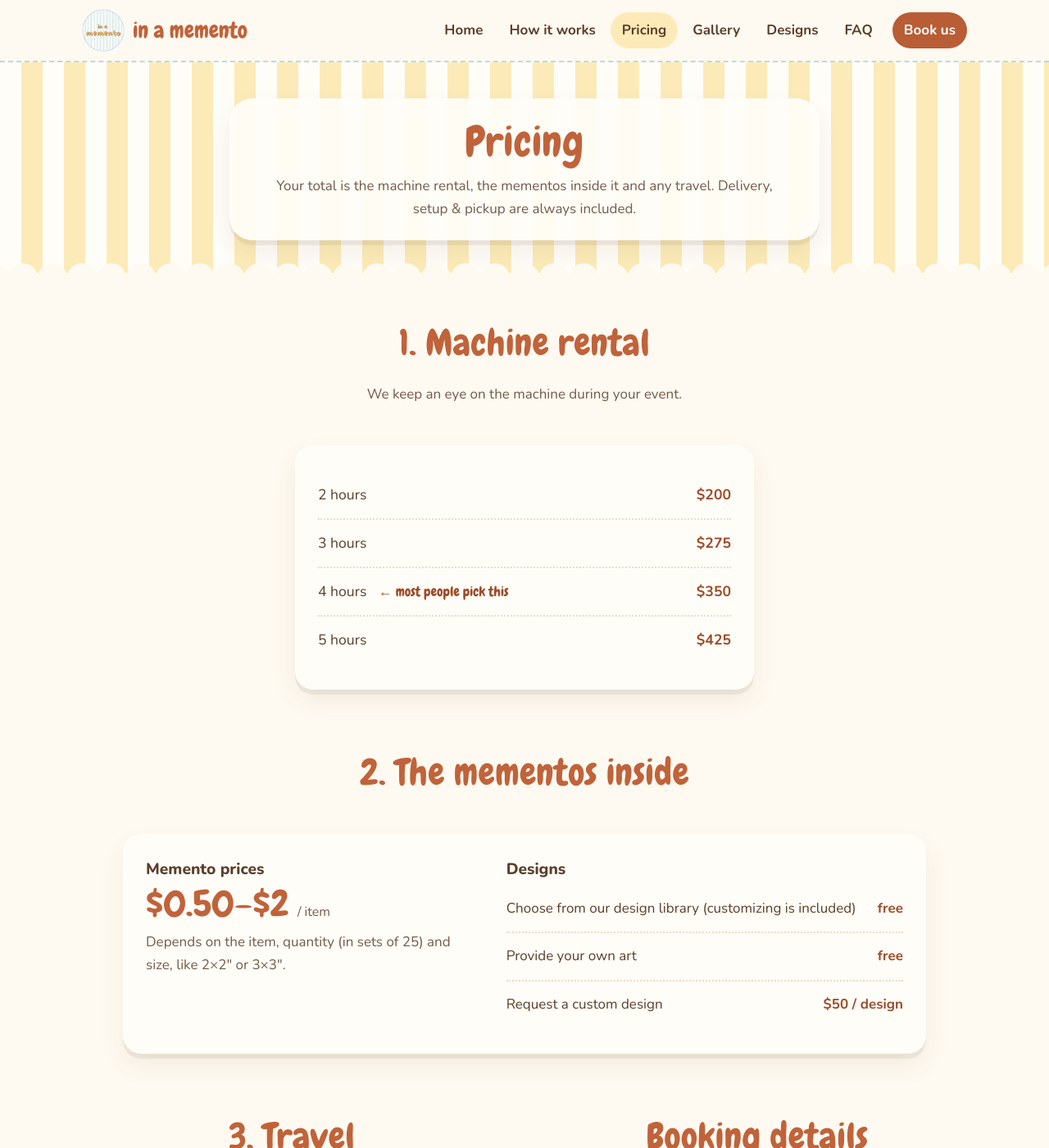
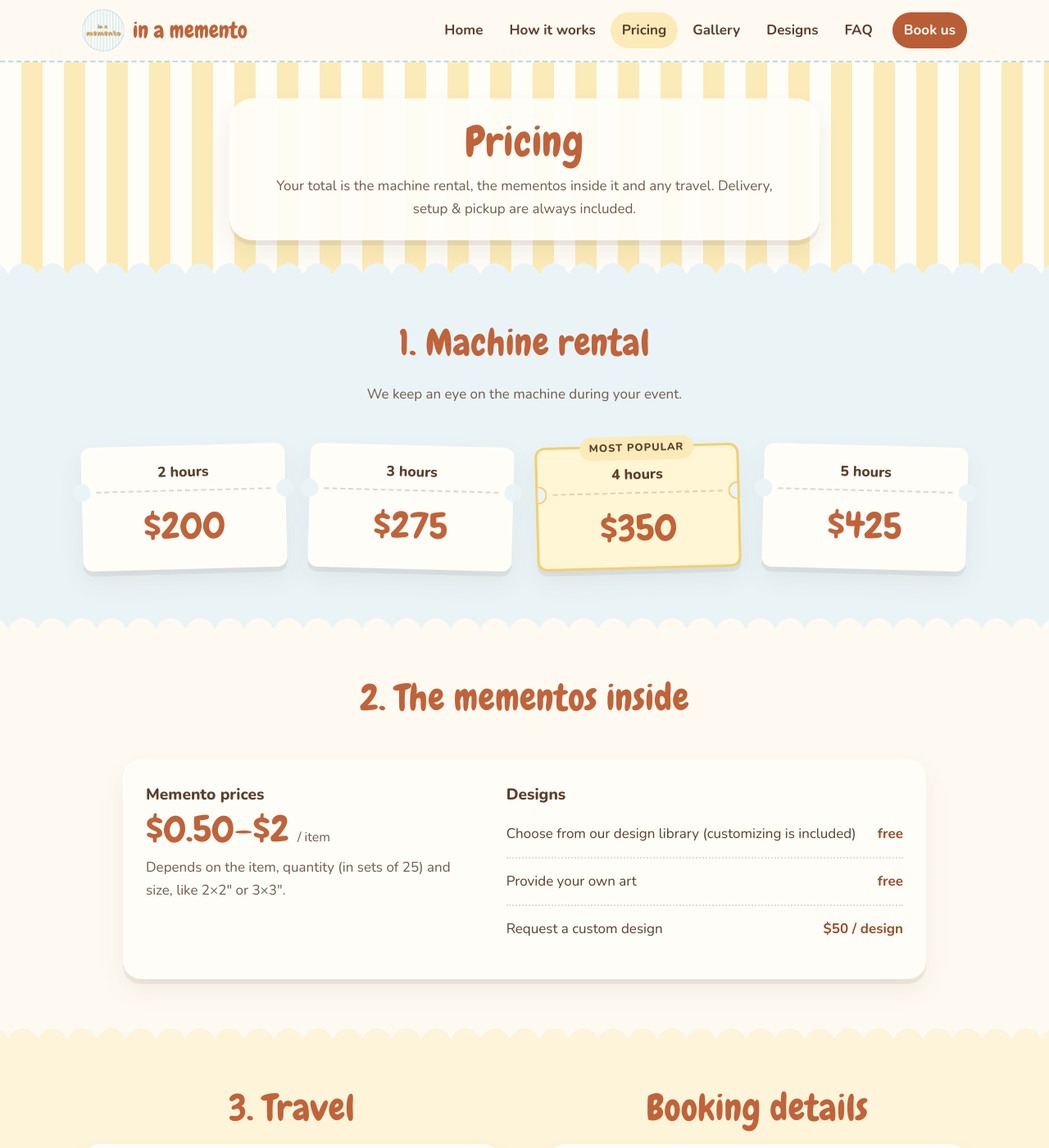
Before and after one commit to andrew-hy-kim/in.a.memento, a Jekyll site: the page built from pricing/index.html, in a window 1280 px wide and 1400 px high. Shown: the whole window at 82% size. Built offline with Jekyll 4.4.1, drawn with Linux system fonts in a browser that asks for light colours.

Commit message:
Apply review decisions: keep some original pieces, two tweaks
Put back as before: home headline, 'Give it a twist' line, favor section icon list,
colored section backgrounds (home, how it works, pricing, gallery), how-it-works
step cards, pricing cards with the 'most popular' badge, the Designs page's
'Don't see it here?' box. Approved wording fixes inside them are kept.

Tweaks: home intro says 'to events across the Seattle area'; Andrew's review uses
the machine photo from the 30th birthday.

Co-Authored-By: Claude Opus 5.5 <noreply@anthropic.com>

```diff
--- a/css/style.css
+++ b/css/style.css
@@ -1712,8 +1712,9 @@ main > section + section,
   .price-card h3 { padding-bottom: 8px; margin-bottom: 8px; }
   .price-card h3::before { left: -23px; } .price-card h3::after { right: -23px; }
 }
-/* Hero headline size */
+/* Hero headline: keep "one token at a time." on one line where there's room */
 .hero h1 { font-size: clamp(2.4rem, 5vw, 3.55rem); }
+@media (min-width: 901px) { .hero h1 .accent { white-space: nowrap; } }
 
 
 /* Gallery photos: even white border all round, like the sides */
@@ -2021,10 +2022,6 @@ section[tabindex="-1"]:focus, .faq-group[tabindex="-1"]:focus { outline: none; }
 /* Back-to-back cream sections read as one page, so they don't need a full gap between them */
 main > section.bg-cream + section.bg-cream { padding-top: 16px; }
 
-/* Home: the favor section is two short paragraphs instead of an icon list */
-.favor-copy p { font-size: 1.1rem; color: var(--ink-soft); }
-.favor-copy .btn { margin-top: 8px; }
-
 /* Home: each review sits under a photo from that kind of event */
 .quote-card { max-width: none; margin: 0; padding: 12px 12px 22px; border-radius: 28px; transform: rotate(-1.2deg); }
 .quote-card:nth-child(even) { transform: rotate(1.2deg); margin-top: 28px; }
@@ -2037,15 +2034,3 @@ main > section.bg-cream + section.bg-cream { padding-top: 16px; }
 /* Page endings: a heading, a line and a button, without the dashed box */
 .cta-band h2 { margin-bottom: 0.3em; }
 .cta-band p { max-width: 560px; margin-left: auto; margin-right: auto; }
-
-/* How it works: the four steps as a plain numbered list */
-.plain-steps { list-style: none; counter-reset: step; max-width: 720px; margin: 0 auto; padding: 0; }
-.plain-steps li { counter-increment: step; position: relative; padding-left: 52px; margin-bottom: 18px; font-size: 1.1rem; color: var(--ink-soft); }
-.plain-steps li::before { content: counter(step); position: absolute; left: 0; top: -6px; font-family: var(--font-display); font-size: 2rem; color: var(--terracotta); }
-.plain-steps strong { color: var(--ink); }
-
-/* Pricing: rental prices as a simple menu list */
-.menu-card { max-width: 560px; margin: 0 auto; }
-.menu-card .addon-list li { font-size: 1.1rem; }
-.hand-note { font-family: var(--font-display); font-style: normal; font-size: 1.05rem; color: var(--terracotta-text); margin-left: 10px; white-space: nowrap; }
-.hand-note::before { content: "← "; }
--- a/designs/index.html
+++ b/designs/index.html
@@ -85,7 +85,8 @@ description: "Browse our library of hand-drawn designs for stickers, temporary t
     {%- endif %}
     {%- endfor %}
 
-    <div class="designs-custom">
+    <div class="stamp designs-custom">
+      <span class="eyebrow">something just for you</span>
       <h2>Don't see it here?</h2>
       <p class="muted">We draw custom designs all the time: your pet, your venue, your favorite snack, your company mascot. Most designs are printed at about 2×2" or 3×3".</p>
       <div class="btn-row">
--- a/gallery/index.html
+++ b/gallery/index.html
@@ -83,7 +83,7 @@ description: "Photos and videos of our vending machine at weddings and parties,
   To add a photo: put it in images/gallery/ and copy one of the <figure> blocks above,
   changing the file name and the alt text (a short description of the photo).
 -->
-<section class="bg-cream" id="designs">
+<section class="bg-blush" id="designs">
   <div class="container">
     <div class="section-head">
       <h2>Designs</h2>
@@ -99,7 +99,7 @@ description: "Photos and videos of our vending machine at weddings and parties,
   </div>
 </section>
 
-<section class="cta-band bg-cream">
+<section class="cta-band bg-butter">
   <div class="container">
     <h2>Want your own designs in the machine?</h2>
     <p class="muted">Rentals start at $200. Tell us about your event and we'll send availability and a quote.</p>
--- a/pricing/index.html
+++ b/pricing/index.html
@@ -13,19 +13,30 @@ description: "Rentals from $200 with delivery, setup and pickup. Stickers, tatto
   </div>
 </section>
 
-<section class="bg-cream">
+<section class="bg-sky">
   <div class="container">
     <div class="section-head">
       <h2>1. Machine rental</h2>
       <p>We keep an eye on the machine during your event.</p>
     </div>
-    <div class="card menu-card">
-      <ul class="addon-list">
-        <li><span>2 hours</span><strong>$200</strong></li>
-        <li><span>3 hours</span><strong>$275</strong></li>
-        <li class="popular"><span>4 hours <em class="hand-note">most people pick this</em></span><strong>$350</strong></li>
-        <li><span>5 hours</span><strong>$425</strong></li>
-      </ul>
+    <div class="grid grid-4 price-grid">
+      <div class="card price-card">
+        <h3>2 hours</h3>
+        <div class="price">$200</div>
+      </div>
+      <div class="card price-card">
+        <h3>3 hours</h3>
+        <div class="price">$275</div>
+      </div>
+      <div class="card price-card featured">
+        <span class="badge">most popular</span>
+        <h3>4 hours</h3>
+        <div class="price">$350</div>
+      </div>
+      <div class="card price-card">
+        <h3>5 hours</h3>
+        <div class="price">$425</div>
+      </div>
     </div>
   </div>
 </section>
@@ -53,7 +64,7 @@ description: "Rentals from $200 with delivery, setup and pickup. Stickers, tatto
   </div>
 </section>
 
-<section class="bg-cream">
+<section class="bg-butter">
   <div class="container split split-headed" style="align-items: start;">
     <div>
     <h2>3. Travel</h2>
```
Also changed, not shown: how-it-works/index.html (+23 -7 lines), index.html (+16 -11 lines).
